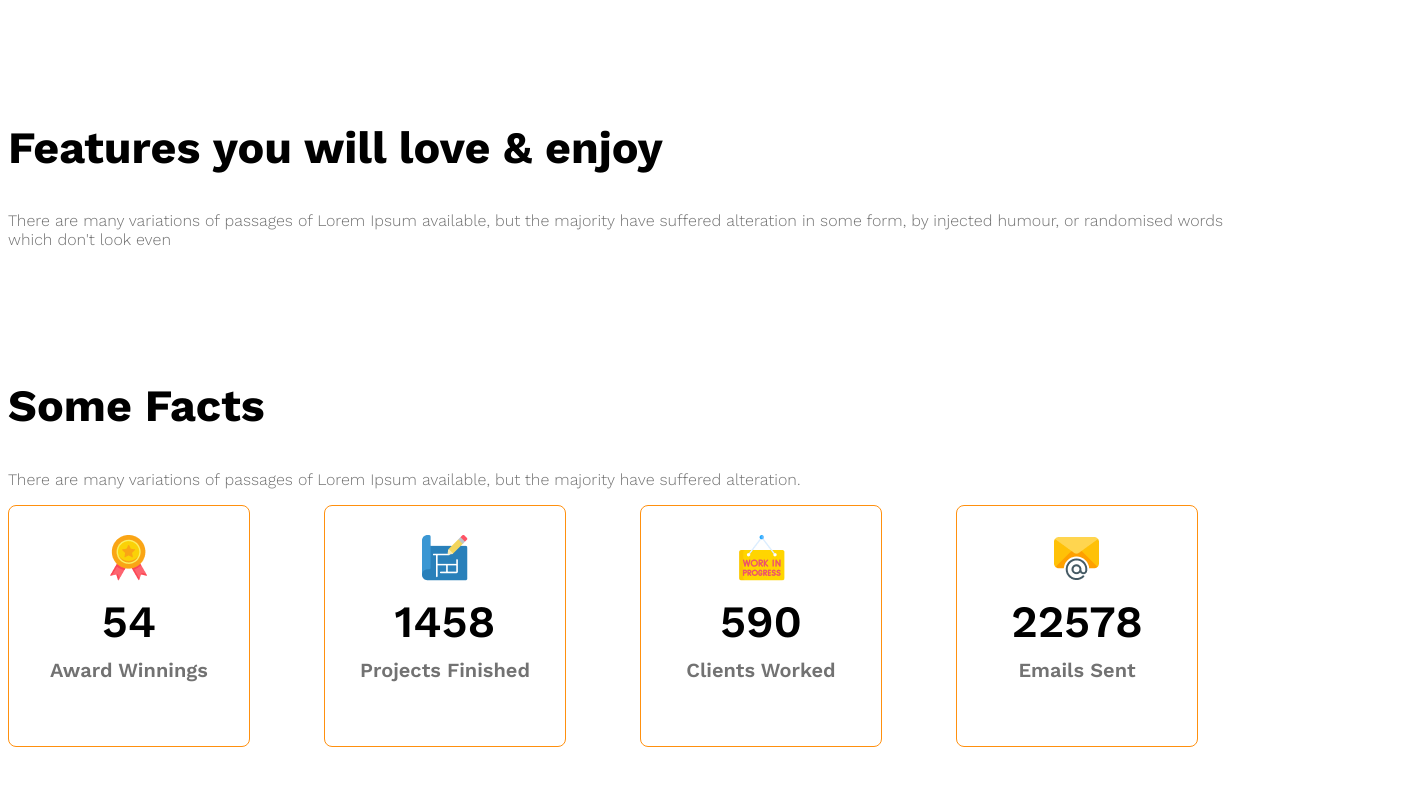
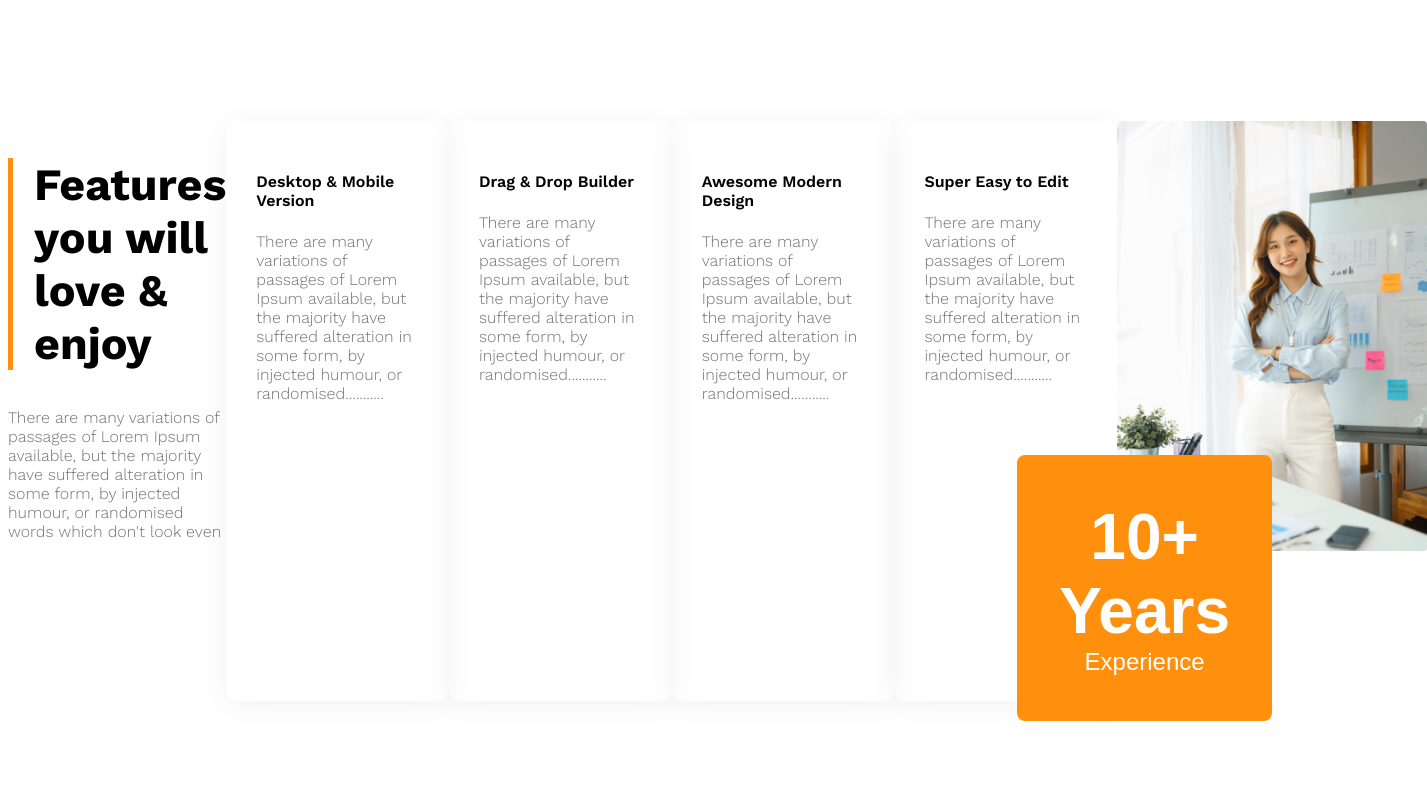
Before and after one commit to aditto31/g3-architect-website, a plain HTML site: page index.html in a window 1280 px wide. Shown: the part 1980-2780 px from the top of the page, 1427 px wide, since content can reach past the window. Drawn offline with nearby package versions, Linux system fonts and the light colour scheme.

Commit message:
added features 2 section

```diff
--- a/index.html
+++ b/index.html
@@ -41,6 +41,7 @@
       </div>
     </header>
     <main>
+      <!--team section-->
       <section class="teams display-flex">
         <div class="team-img-container">
           <img src="images/team1.png" alt="" />
@@ -63,14 +64,45 @@
           <button class="btn-primary">Explore More</button>
         </div>
       </section>
-      <section class="feature-2">
-        <h2 class="section-title">Features you will love & enjoy</h2>
+
+      <!--Feature 2 section-->
+      <section class="feature-2 display-flex">
+        <div>
+          <h2 id="feature-2-section-title" class="section-title">Features you will <br> love & enjoy</h2>
         <p class="feature-description text-light-gray">
           There are many variations of passages of Lorem Ipsum available, but
           the majority have suffered alteration in some form, by injected
-          humour, or randomised words which don't look even
-        </p>
+          humour, or randomised words which don't look even</p>
+        </div>
+        <!--feature card container-->
+        <div class="feature-card">
+          <h4 class="feature-title">Desktop & Mobile Version</h4>
+          <p class="feature-description text-light-gray">There are many variations of passages of Lorem Ipsum available, but the majority have suffered alteration in some form, by injected humour, or randomised...........</p>
+        </div>
+
+        <div class="feature-card">
+          <h4 class="feature-title">Drag & Drop Builder</h4>
+          <p class="feature-description text-light-gray">There are many variations of passages of Lorem Ipsum available, but the majority have suffered alteration in some form, by injected humour, or randomised...........</p>
+        </div>
+
+        <div class="feature-card">
+          <h4 class="feature-title">Awesome Modern Design</h4>
+          <p class="feature-description text-light-gray">There are many variations of passages of Lorem Ipsum available, but the majority have suffered alteration in some form, by injected humour, or randomised...........</p>
+        </div>
+
+        <div class="feature-card">
+          <h4 class="feature-title">Super Easy to Edit</h4>
+          <p class="feature-description text-light-gray">There are many variations of passages of Lorem Ipsum available, but the majority have suffered alteration in some form, by injected humour, or randomised...........</p>
+        </div>
+        <div class="featured-architect">
+          <img src="images/architect.png" alt="">
+          <button id="experience-badge" class="btn-primary"><span id="experience-year">10+ Years</span><br><span>Experience</span>
+          </button>
+        </div>
+        </div>
       </section>
+
+      <!--some facts section-->
       <section class="some-facts">
         <h2 class="section-title">Some Facts</h2>
         <p class="feature-description text-light-gray">
@@ -128,6 +160,8 @@
         </div>
       </section>
     </main>
-    <footer></footer>
+    <footer>
+      <h5 class="feature-description text-light-gray">All rights reserved copyright@2023 startup landing page design</h5>
+    </footer>
   </body>
 </html>
--- a/style.css
+++ b/style.css
@@ -128,6 +128,43 @@ main> section{
     font-weight: 300;
     font-size: 1rem;
 }
+
+/*feature 2 styles*/
+
+#feature-2-section-title{
+    border-left: 5px solid #FF900E;
+    padding-left: 21px;
+}
+
+.feature-card{
+    padding: 30px;
+    box-shadow: 0 4px 30px 0 rgba(0, 0, 0, 0.06);
+    margin-bottom: 20px;
+    border-radius: 10px;
+}
+
+.feature-card .feature-title{
+    font-weight: 600;
+    font-size: 1,25rem;
+}
+
+#experience-badge{
+    padding: 45px 42px;
+    font-size: 1.5rem;
+    font-weight: 500;
+    margin-left: -100px;
+    margin-top: -100px;
+}
+
+#experience-year{
+    font-size: 4rem;
+    font-weight: 700;
+}
+
+.featured-architect img{
+    width: 200%;
+}
+
 /*fact styles*/
 .facts-container{
     display: grid;
@@ -173,6 +210,9 @@ main> section{
     filter: grayscale();
 }
 
+/*footer styles*/
+.footer-border{
+}
 /*responsive media query*/
 
 @media screen and (max-width: 576px){
```
